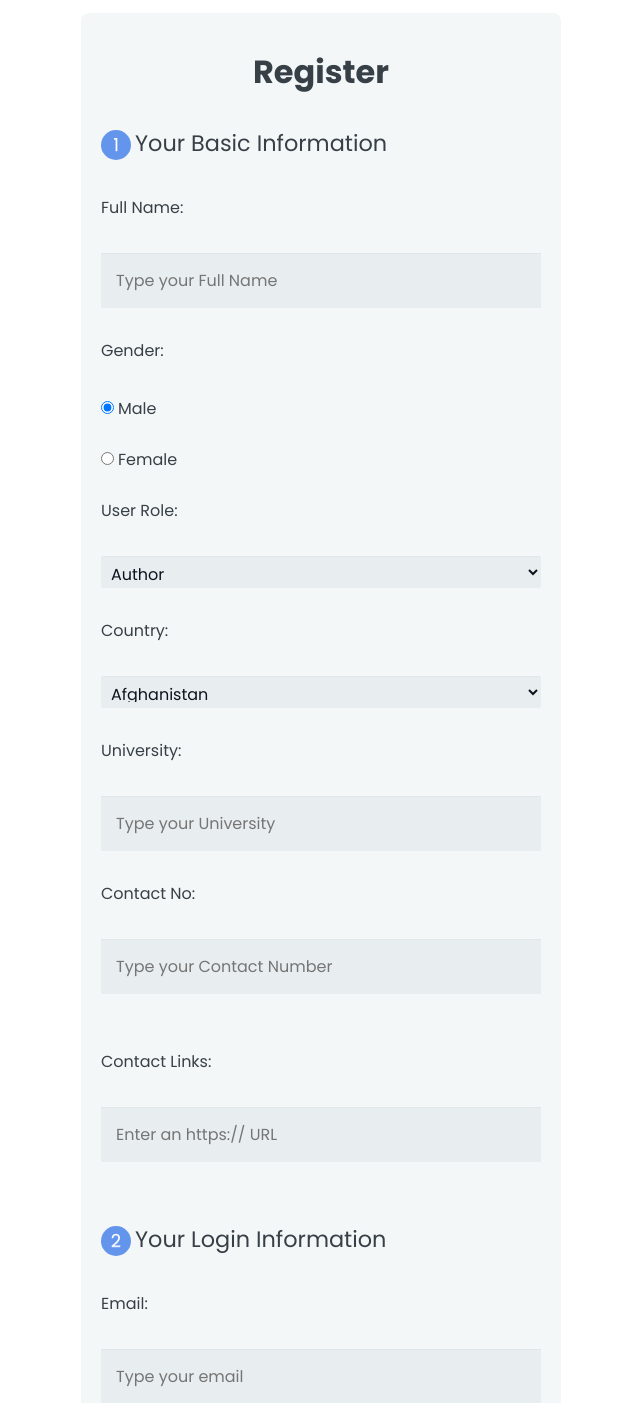
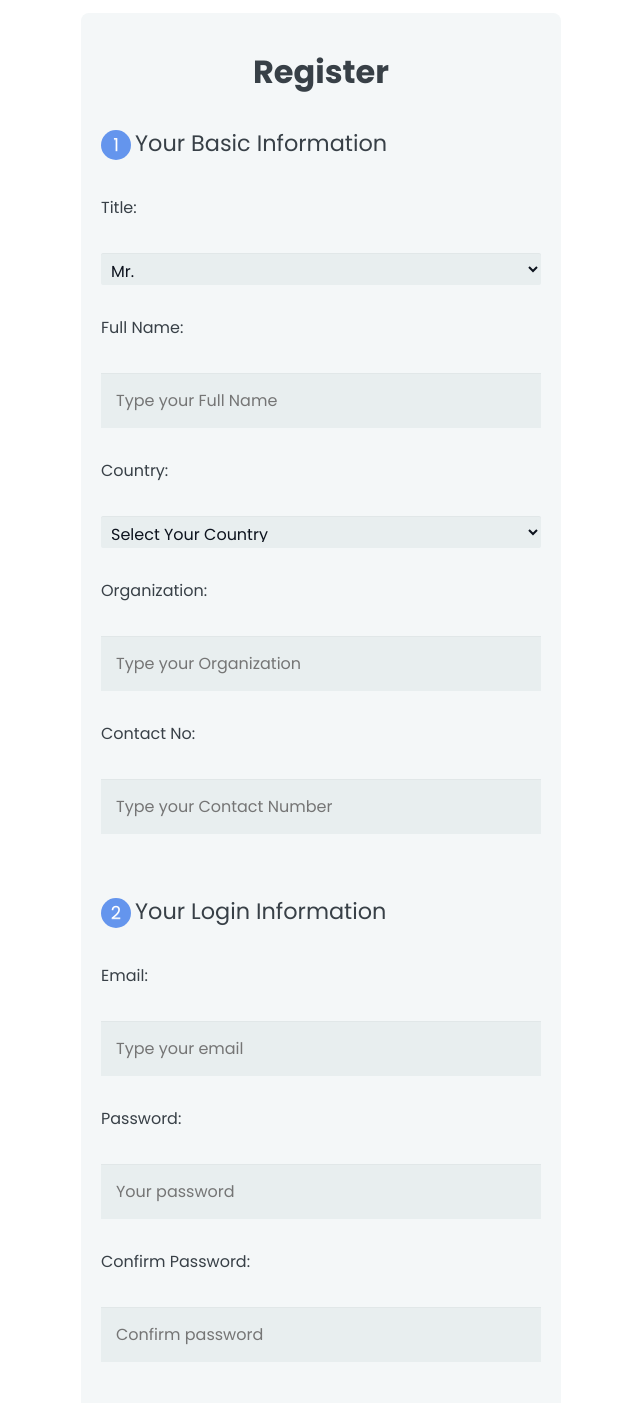
Before and after one commit to Sasini2020/webcoms-conference-mangement-system, a PHP site: page /register.php in a window 1280 px wide. Shown: the part 149-1552 px from the top of the page, without its empty margins (319-959 px from the left). Run offline with PHP 8.4, Linux system fonts and the light colour scheme; some libraries are stand-ins or nearby versions.

Commit message:
Modify registration

```diff
--- a/register.php
+++ b/register.php
@@ -88,10 +88,20 @@
 			<fieldset>
       		<legend><span class="number">1</span>Your Basic Information</legend><br>
 
-			<label for="fname">Full Name:</label><br>
+      <label for="aTitle">Title:</label><br>
+      <select name="acTitle" id="aTitle">
+        <option value="Mr">Mr.</option>
+        <option value="Ms">Ms.</option>
+        <option value="Mrs">Mrs.</option>
+        <option value="Miss">Miss.</option>
+        <option value="Prof">Prof.</option>
+        <option value="Dr">Dr.</option>
+      </select>
+
+      <label for="fname">Full Name:</label><br>
 			<input id="fname" name="fullname" type="text" class="inputvalues" placeholder="Type your Full Name" required/><br>
 
-			<label>Gender:</label><br>
+			<!--<label>Gender:</label><br>
 			<input id="Gmale" type="radio" name="gender" value="male" checked required><label for="Gmale" class="light">Male</label><br><br>
 			<input id="GFemale" type="radio"  name="gender" value="female" required><label for="GFemale" class="light">Female</label>
 			<br><br>
@@ -101,11 +111,12 @@
 					<option value="Reviewer">Reviewer</option>
 					<option value="TrackChair">Track Chair</option>
 					<option value="PublicationChair">Publication Chair</option>
-				</select><br>
+				</select><br>-->
 
 			<label for="country">Country:</label><br>
 				<select id="country" class="" name="country">
-				<option value="Afghanistan">Afghanistan</option>
+                <option value="">Select Your Country</option>
+				        <option value="Afghanistan">Afghanistan</option>
                 <option value="Aland Islands">Åland Islands</option>
                 <option value="Albania">Albania</option>
                 <option value="Algeria">Algeria</option>
@@ -351,16 +362,17 @@
                 <option value="Zimbabwe">Zimbabwe</option>
 				</select><br>
 
-			<label for="University">University:</label><br>
-			<input id="University" name="University" type="text" class="inputvalues" placeholder="Type your University" /><br>
+			<label for="aOrganization">Organization:</label><br>
+			<input id="aOrganization" name="Organization" type="text" class="inputvalues" placeholder="Type your Organization" /><br>
 
 			<!-- Used input type as tel -->
 			<label for="ContactDetails">Contact No:</label><br>
 			<input id="ContactDetails"  name="ContactDetails" type="tel" class="inputvalues" pattern="[0-9]{1}[0-9]{9}" placeholder="Type your Contact Number" title="Phone number with 0-9 and remaing 9 digit with 0-9"required/>
 
-      <br><br>
+      <!--<br><br>
 			<label for="ContactLinks">Contact Links:</label><br>
-			<input id="ContactLinks" name="ContactLinks" type="url" pattern="https://.*" size="50"class="inputvalues" placeholder="Enter an https:// URL" title="Enter an https:// URL" required/><br>
+			<input id="ContactLinks" name="ContactLinks" type="url" pattern="https://.*" size="50"class="inputvalues" placeholder="Enter an https:// URL" title="Enter an https:// URL" required/>-->
+      <br>
 		</fieldset>
 		<fieldset>
       	<legend><span class="number">2</span>Your Login Information</legend><br>
@@ -393,15 +405,17 @@
 			{
 				//echo '<script type="text/javascript"> alert("Sign Up button clicked") </script>';
 
-				$fullname =$_POST['fullname'];
+        $aTitle = $_POST['acTitle'];
+        $fullname =$_POST['fullname'];
+        $aCountry = $_POST['country'];
 				$email = $_POST['email'];
 				$password = $_POST['password'];
 				$cpassword = $_POST['cpassword'];
-				$gender = $_POST['gender'];
-				$usertype = $_POST['usertype'];
-				$University = $_POST['University'];
+				//$gender = $_POST['gender'];
+				$usertype = "Author";
+				$Organization = $_POST['Organization'];
 				$ContactDetails = $_POST['ContactDetails'];
-				$ContactLinks = $_POST['ContactLinks'];
+				//$ContactLinks = $_POST['ContactLinks'];
 
 				//echo '<script type="text/javascript"> alert("User already exists.. try another username") </script>';
 				//echo '<script type="text/javascript"> alert("'.$fullname.' ---'.$username.' --- '.$password.' --- '.$gender.' --- '.$qualification.'"  ) </script>';
@@ -420,17 +434,17 @@
 					}
 					else
 					{
-						$query= "insert into userinfotable ( full_name, university, contactdetails, contactlinks, gender, user_type, password, email )
-						values('$fullname','$University','$ContactDetails','$ContactLinks','$gender','$usertype','$encrypted_pass','$email')";
+						$query= "insert into userinfotable (email, title, full_name, country, user_type, password, organization, contactdetails)
+						values('$email', '$aTitle', '$fullname', '$aCountry', '$usertype', '$encrypted_pass', '$Organization','$ContactDetails')";
 						$query_run = mysqli_query($con,$query);
 
 						switch($usertype){
 							case "Author":
 								$query2= "insert into author
-									values('$email','$fullname','$University','$ContactDetails','$ContactLinks','$gender','$encrypted_pass','$email')";
+									values('$email', '$aTitle','$fullname', '$aCountry', '$Organization', '$ContactDetails', '$encrypted_pass', '$email')";
 								$query_run2 = mysqli_query($con,$query2);
 								break;
-							case "Reviewer":
+							/*case "Reviewer":
 								$query2= "insert into reviewer
 									values('$email','$fullname','$gender','$encrypted_pass','$email')";
 								$query_run2 = mysqli_query($con,$query2);
@@ -444,7 +458,7 @@
 								$query2= "insert into publicationchair
 									values('$email','$fullname','$encrypted_pass','$gender','$email')";
 								$query_run2 = mysqli_query($con,$query2);
-								break;
+								break;*/
 							default:
 								$query_run2 = false;
 						}
```
